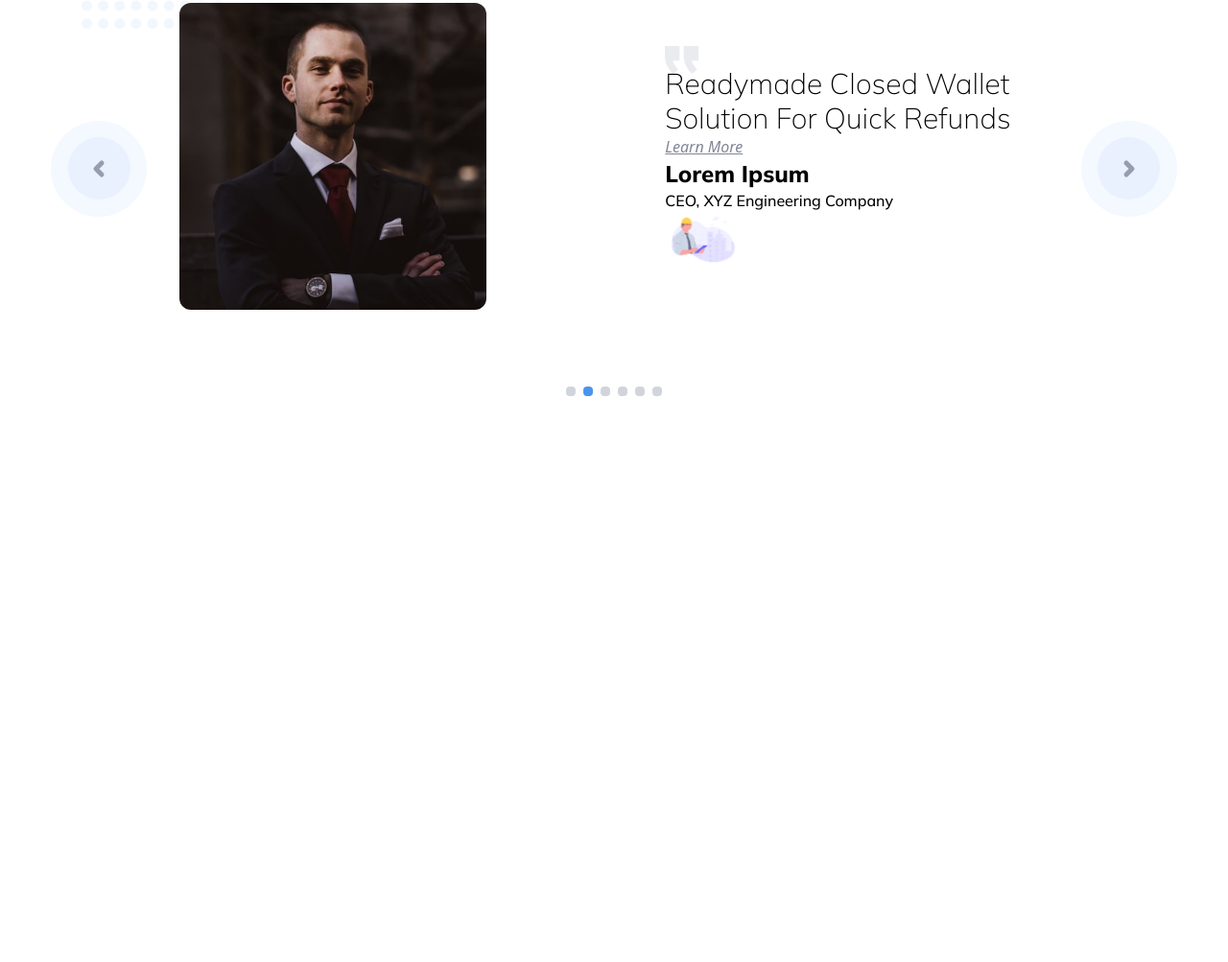
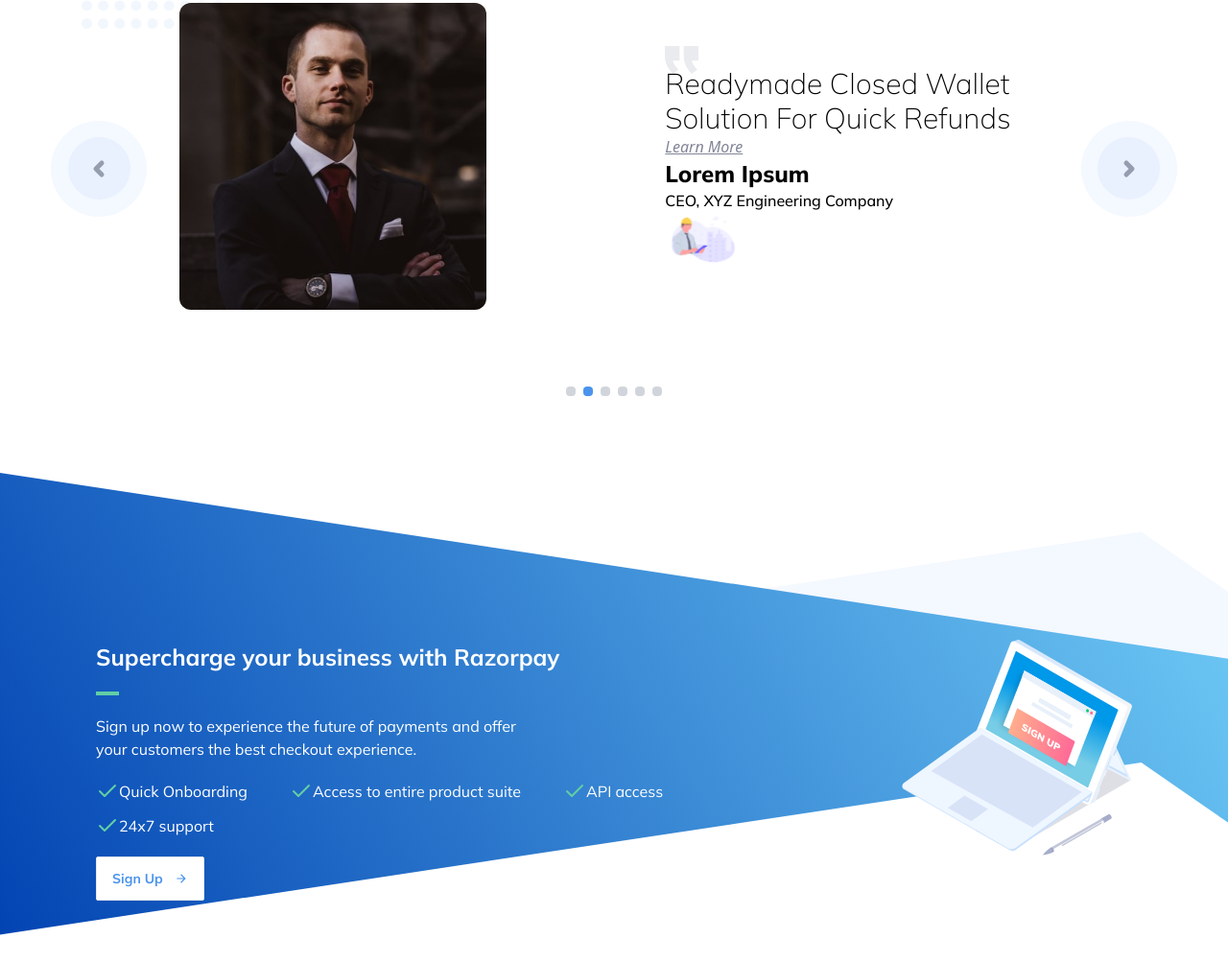
Before and after one commit to gouravgithub7710/Razorpay_Project, a website: page index.html in a window 1280 px wide. Shown: the part 6282-7285 px from the top of the page at 96% size. Before the commit the page ends 6775 px from the top, so only its background shows below. Drawn offline with nearby package versions, Linux system fonts and the light colour scheme.

Commit message:
CTA ection

```diff
--- a/index.html
+++ b/index.html
@@ -1187,6 +1187,63 @@
        </div>
 </div>
 </section>
+<!-- CTA --><section style="background-image: url('/images/CTABg.svg');" class="bg-no-repeat bg-cover w-full h-full relative ctaSection min-h-[510px] pt-16">
+<!--main content box-->
+<div class="w-11/12 max-w-[1080px] relative flex flex-row items-center mx-auto justify-between space-x-20 pt-16">
+   <!--left part-->
+   <div class="flex flex-col gap-5 mt-12 max-w-[600px]">
+    <h2 class="font-mullish font-bold text-2xl text-white">Supercharge your business with Razorpay</h2>
+    <div class="w-6 h-1 bg-greenLight"></div>
+    <p class="font-mullish text-white">Sign up now to experience the future of payments and offer <br> your customers the best checkout experience.</p>
+
+    <ul class="flex flex-row flex-wrap gap-x-11 text-white gap-y-3">
+      <li class="font-mullish text-white flex flex-row ">
+        <i data-feather="check" class="text-greenLight"></i>
+        <span>Quick Onboarding
+        </span>
+      </li>
+      <li class="font-mullish text-white flex flex-row ">
+        <i data-feather="check" class="text-greenLight"></i>
+        <span>Access to entire product suite
+
+        </span>
+      </li >
+      <li class="font-mullish text-white flex flex-row ">
+        <i data-feather="check" class="text-greenLight"></i>
+        <span>API access
+
+        </span>
+      </li>
+      <li class="font-mullish text-white flex flex-row ">
+        <i data-feather="check" class="text-greenLight"></i>
+        <span>24x7 support
+        </span>
+      </li>
+    </ul>
+
+    <button
+    class="min-w-[32px] font-mullish text-sm font-bold bg-white text-lightBlue300 border flex
+    rounded-sm items-center hover:text-lightBlue500 transition-all duration-200 py-3 px-4 place-self-start">
+      Sign Up
+      <svg
+      viewBox="0 0 24 24"
+      focusable="false"
+      class="w-[14px] h-[14px] ml-3"
+    >
+      <path
+        fill="currentColor"
+        d="M12 4l-1.41 1.41L16.17 11H4v2h12.17l-5.58 5.59L12 20l8-8z"
+      ></path>
+    </svg>
+    </button>
+
+  </div>
+ <!--right side wali image-->
+ <img src="./images/ctaImg.svg" alt="" width="240px" height="282px"
+ class="mt-16 pt-3 ">
+</div>
+</section>
+
 
 </div>
  <script>
```
Also changed, not shown: src/output.css.
